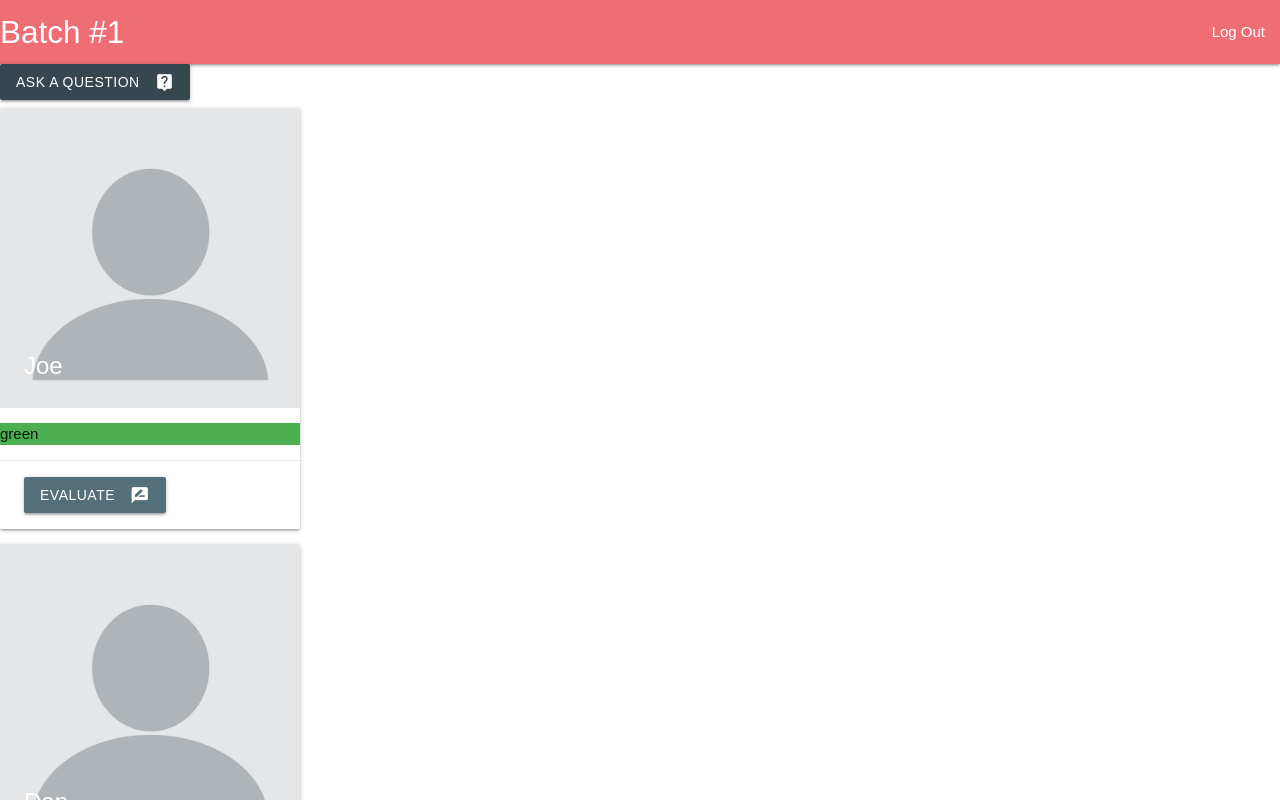
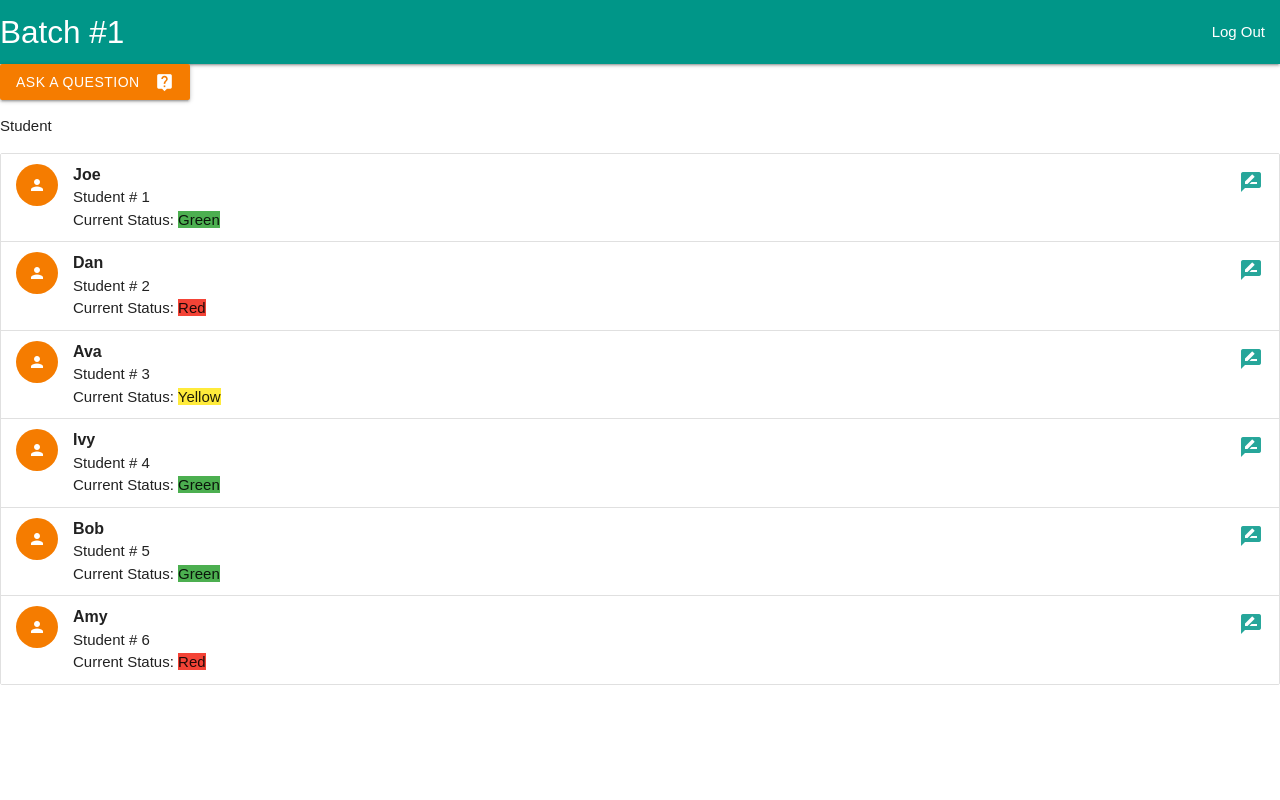
Before and after one commit to bportheine/Teachers_Evaluation_Front-End, a React (Create React App) app in the folder teacher_evalualtion_react/: page /batch in a window 1280 px wide. Shown: the top 800 px of the page. Built offline with nearby package versions, Linux system fonts and the light colour scheme.

Commit message:
Testing Algorithm is batch component

```diff
--- a/teacher_evalualtion_react/src/actions/randomButton.js
+++ b/teacher_evalualtion_react/src/actions/randomButton.js
@@ -0,0 +1,9 @@
+import { RANDOM } from './types'
+
+//export const submitForm = (courseId, studentId, quizId, quizResponse) => (dispatch) => {
+export const randomButton= (response) => (dispatch) => {
+  dispatch({
+    type: RANDOM,
+    payload: 'Joe'
+  })
+}
--- /dev/null
+++ b/teacher_evalualtion_react/src/actions/types.js
@@ -0,0 +1 @@
+export const RANDOM = 'RANDOM'
--- a/teacher_evalualtion_react/src/components/RandomButton.js
+++ b/teacher_evalualtion_react/src/components/RandomButton.js
@@ -1,32 +1,28 @@
 import React, { PureComponent } from 'react'
 import PropTypes from 'prop-types'
-
-// const color = {batch.students.map(s => {s.evaluations.map(e => e.color)} )}
-//
-// switch (color) {
-//   case 'green':
-//
-//     break;
-//   case 'yellow':
-//
-//     break;
-//   case 'red':
-//
-//     break;
-//   default:
-//
-// }
-
+import { connect } from 'react-redux'
+import { randomButton } from '../actions/randomButton'
 
 class RandomButton extends PureComponent {
+  static propTypes = {
+    randomButton: PropTypes.func.isRequired
+  }
+
+  handleClick = () => {
+    console.log(this.props);
+    this.props.randomButton({...this.props.response})
+  }
 
   render() {
     return (
-      <div class="card-action">
-        <a class="blue-grey darken-3 waves-effect waves-light btn"><i class="material-icons right">live_help</i>Ask a Question</a>
+      <div>
+        <a onClick={this.handleClick} class="orange darken-2 waves-effect waves-light btn"><i class="material-icons right">live_help</i>Ask a Question</a>
+        <p>Student</p>
       </div>
     )
   }
 }
 
-export default RandomButton
+const mapStateToProps = ({ randomButton }) => ({ randomButton })
+
+export default connect(mapStateToProps)(RandomButton)
--- a/teacher_evalualtion_react/src/components/Title.js
+++ b/teacher_evalualtion_react/src/components/Title.js
@@ -9,7 +9,7 @@ class Title extends PureComponent {
   render() {
     return (
       <nav>
-      <div class="nav-wrapper">
+      <div class="nav-wrapper teal">
         <a href="#" class="brand-logo">{ this.props.content }</a>
         <ul id="nav-mobile" class="right hide-on-med-and-down">
           <li><a href="localhost:3000/login">Log Out</a></li>
--- a/teacher_evalualtion_react/src/containers/Batch.js
+++ b/teacher_evalualtion_react/src/containers/Batch.js
@@ -17,7 +17,7 @@ const batch = {
       {
       "id": 1,
       "date": "2018-03-25",
-      "color": "green",
+      "color": "Green",
       "comment": "All's good in the hood",
       "teacher-id": 1,
       }
@@ -31,7 +31,7 @@ const batch = {
       {
       "id": 1,
       "date": "2018-03-25",
-      "color": "red",
+      "color": "Red",
       "comment": "Not so good in the hood",
       "teacher_id": 1,
       }
@@ -45,7 +45,7 @@ const batch = {
      {
      "id": 1,
      "date": "2018-03-25",
-     "color": "yellow",
+     "color": "Yellow",
      "comment": "Could be better in the hood",
      "teacher-id": 1,
      }
@@ -59,7 +59,7 @@ const batch = {
      {
      "id": 1,
      "date": "2018-03-25",
-     "color": "green",
+     "color": "Green",
      "comment": "All's good in the hood",
      "teacher-id": 1,
      }
@@ -73,7 +73,7 @@ const batch = {
      {
      "id": 1,
      "date": "2018-03-25",
-     "color": "green",
+     "color": "Green",
      "comment": "All's good in the hood",
      "teacher-id": 1,
      }
@@ -87,7 +87,7 @@ const batch = {
      {
      "id": 1,
      "date": "2018-03-25",
-     "color": "red",
+     "color": "Red",
      "comment": "Not so good in the hood",
      "teacher-id": 1,
      }
@@ -95,6 +95,34 @@ const batch = {
    }
   ]
 }
+
+const Students_Green = batch.students.filter( s => s.evaluations[0].color === 'Green')
+console.log(Students_Green)
+
+const Students_Yellow = batch.students.filter( s => s.evaluations[0].color === 'Yellow')
+console.log(Students_Yellow)
+
+const Students_Red = batch.students.filter( s => s.evaluations[0].color === 'Red')
+console.log(Students_Red)
+
+const Rand = Math.random()
+console.log(Rand)
+
+const Algorithm = (r) => {
+  if(r <= 0.53){
+    console.log('Red')
+  }
+  else if(r > 0.53 && r <= 0.81){
+    console.log('Yellow')
+  }
+  else if(r > 0.81){
+    console.log('Green')
+  }
+  else {
+    console.log('Error')
+  }
+}
+Algorithm(Rand)
 
 class Batch extends PureComponent {
 
@@ -118,30 +146,27 @@ static PropTypes = {
   })).isRequired
 }
 
+
   render() {
     return (
       <div>
         <Nav content="Batch #1"/>
         <RandomButton />
-        {batch.students.map(s =>
-            <div class="card">
-              <div class="card-image">
-                <img src={"blank-profile-picture.png"} alt="student"/>
-                <span class="card-title">{s.name}</span>
+        <ul class="collection">
+          {batch.students.map(s =>
+          <li class="collection-item avatar">
+            <i class="material-icons circle orange darken-2">person</i>
+            <span class="title">{s.name}</span>
+            <p>Student # {s.id}</p>
+            {s.evaluations.map(e =>
+              <div>
+                <p>Current Status: <span class={e.color.toLowerCase()}>{e.color}</span></p>
               </div>
-              {s.evaluations.map(e =>
-              <div class={e.color}>
-                  <div>
-                    <p>{e.color}</p>
-                  </div>
-              </div>)}
-              <div class="card-action">
-                <a class="blue-grey darken-1 waves-effect waves-light btn" href="http://localhost:3000/batchlist"><i class="material-icons right">rate_review</i>Evaluate</a>
-              </div>
-            </div>)}
-        <div class="card-action">
-          <a class="blue-grey lighten-3 waves-effect waves-light btn"><i class="material-icons right">person_add</i>Add Student</a>
-        </div>
+            )}
+            <a href="http://localhost:3000/student" class="secondary-content"><i class="material-icons">rate_review</i></a>
+            </li>
+          )}
+        </ul>
       </div>
     )
   }
--- a/teacher_evalualtion_react/src/containers/BatchList.js
+++ b/teacher_evalualtion_react/src/containers/BatchList.js
@@ -111,7 +111,7 @@ static PropTypes = {
           <ul class="collection">
           {batches.map(b =>
             <li class="collection-item avatar">
-              <i class="material-icons circle">class</i>
+              <i class="material-icons circle orange darken-2">class</i>
               <span class="title">Batch #{b.id}</span>
               <p>Students: {b.students.length} <br/>
                  Start: {b.start_date}<br/>
--- a/teacher_evalualtion_react/src/containers/Student.js
+++ b/teacher_evalualtion_react/src/containers/Student.js
@@ -1,13 +1,8 @@
 import React, { PureComponent } from 'react'
 import PropTypes from 'prop-types'
-import Title from '../components/Title'
+import Nav from '../components/Title'
 
-const batch = {
-  "id": 1,
-  "start_date": "2018-03-02",
-  "end_date": "2018-06-02",
-  "students": [
-    {
+const student = {
   "id": 1,
   "name": "Joe",
   "photo": "blank-profile-picture.png",
@@ -20,32 +15,12 @@ const batch = {
     "teacher-id": 1,
     }
   ]
-    },
-    {
-    "id": 2,
-    "name": "Dan",
-    "photo": "blank-profile-picture.png",
-    "evaluations": [
-      {
-      "id": 1,
-      "date": "2018-03-25",
-      "color": "red",
-      "comment": "Not so good in the hood",
-      "teacher_id": 1,
-      }
-    ]
-    }
-  ]
   }
 
 class Student extends PureComponent {
 
 static PropTypes = {
-  batch: PropTypes.objectOf(PropTypes.shape({
-    id: PropTypes.number.isRequired,
-    start_date: PropTypes.string.isRequired,
-    end_date: PropTypes.string.isRequired,
-    students: PropTypes.arrayOf(PropTypes.shape({
+  student: PropTypes.objectOf(PropTypes.shape({
       id: PropTypes.number.isRequired,
       name: PropTypes.string.isRequired,
       photo: PropTypes.string.isRequired,
@@ -57,12 +32,57 @@ static PropTypes = {
         teacher_id: PropTypes.number.isRequired
       })).isRequired
     })).isRequired
-  })).isRequired
 }
 
   render() {
     return (
-      <Title content="Student" />
+      <div>
+        <Nav content="Student"/>
+        <div class="card">
+          <div class="card-image">
+            <img src={"blank-profile-picture.png"} alt="student"/>
+          </div>
+          {student.evaluations.map(e =>
+          <div class={e.color}>
+          <span class="card-title">{student.name}</span>
+            <div>
+              <p>{e.color}</p>
+              </div>
+            </div>)}
+        </div>
+
+        <form action="#">
+          <p>
+            <label>
+              <input name="color" type="radio" />
+              <span>Green</span>
+            </label>
+          </p>
+          <p>
+            <label>
+              <input name="color" type="radio" />
+              <span>Yellow</span>
+            </label>
+          </p>
+          <p>
+            <label>
+              <input name="color" type="radio" />
+              <span>Red</span>
+            </label>
+          </p>
+          <div class="row">
+            <div class="input-field col s12">
+              <textarea id="textarea1" class="materialize-textarea"></textarea>
+              <label for="textarea1">Comments</label>
+            </div>
+            <div class="row">
+              <button class="btn waves-effect waves-light" type="submit" name="action">Submit
+                <i class="material-icons right">send</i>
+              </button>
+            </div>
+          </div>
+        </form>
+      </div>
     )
   }
 }
--- a/teacher_evalualtion_react/src/reducers/index.js
+++ b/teacher_evalualtion_react/src/reducers/index.js
@@ -1,2 +1,5 @@
+import randomButton from './randomButton'
 
-export default {}
+export default {
+  randomButton,
+}
--- a/teacher_evalualtion_react/src/reducers/randomButton.js
+++ b/teacher_evalualtion_react/src/reducers/randomButton.js
@@ -0,0 +1,10 @@
+//import {RANDOM} from '../actions/types'
+
+export default (state=['Student'], { type, payload }) => {
+  if (type === 'RANDOM') {
+    //currently mutating state, but history doesn't matter on random chance
+    return state = [...state, payload]
+  }
+
+  return state
+}
--- a/teacher_evalualtion_react/src/routes.js
+++ b/teacher_evalualtion_react/src/routes.js
@@ -10,10 +10,10 @@ export default class Routes extends Component {
   render() {
     return (
       <div>
-        <Route exact path="/" component={Batch} />
+        <Route exact path="/" component={Login} />
         <Route exact path="/batchlist" component={BatchList} />
         <Route exact path="/batch" component={Batch} />
-        <Route path="/batchlist/:batchId/students/:studentId" component={Student} />
+        <Route path="/student" component={Student} />
       </div>
     )
   }
```
Also changed, not shown: teacher_evalualtion_react/src/containers/Login.js (+18 -0 lines), teacher_evalualtion_react/src/logo.svg (deleted), 1 other file (tests, documents, lock files or other folders). Lines whose indentation alone changed are shown as unchanged.
